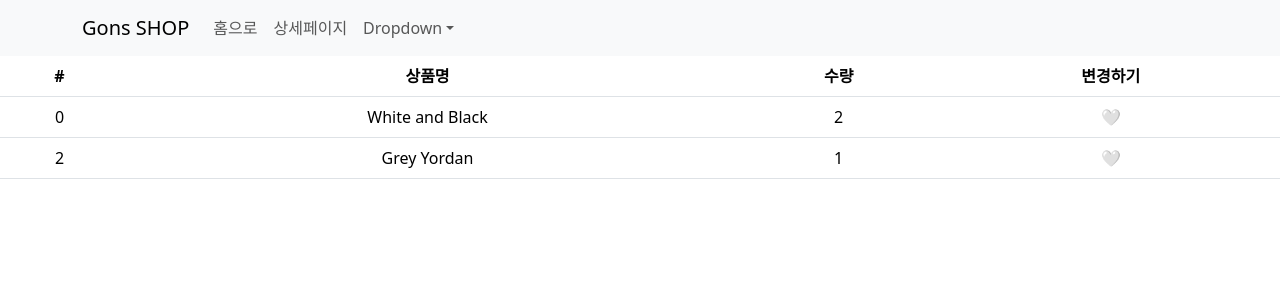
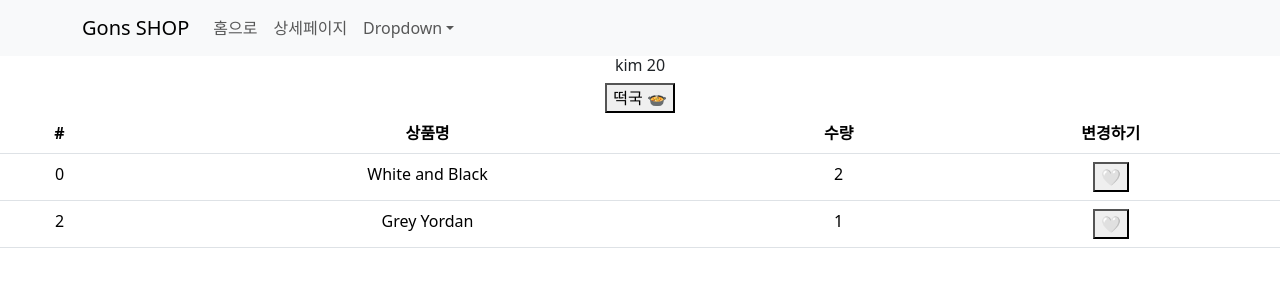
Before and after one commit to gonn-i/prevProject_react, a React (Create React App) app in the folder shop/: page /carts in a window 1280 px wide. Shown: the top 300 px of the page. Built offline with nearby package versions, Linux system fonts and the light colour scheme.

Commit message:
Part2: 쇼핑몰 프로젝트(20-23)

```diff
--- a/shop/src/App.js
+++ b/shop/src/App.js
@@ -16,6 +16,13 @@ import { Routes, Route, Link, useNavigate, Outlet } from 'react-router-dom'
 export let Context1 = createContext() // context 만들어준다! (state 보관함을 만들어준다)
 
 function App() {
+
+  useEffect(() => {
+    if (!localStorage.getItem('watched')) {
+      localStorage.setItem('watched', JSON.stringify([]));
+  }
+  },[]);
+
   let [cartProduct, setCartProduct] = useState();
   let [products, setProducts] = useState(data);
   let [clickCount, setClickCount] = useState(1);
--- a/shop/src/data.js
+++ b/shop/src/data.js
@@ -6,7 +6,9 @@ let data = [
     {
     id : 0,
     title : "햄스터 귀여워",
+    name : "햄스터 귀여워",
     content : "Born in France",
+    count: 1,
     price : 120000,
     img: "https://encrypted-tbn0.gstatic.com/images?q=tbn:ANd9GcTxEjnjcG54em86sdJVqyJV8Y6FJiLl24NzaA&usqp=CAU"
     },
@@ -14,7 +16,9 @@ let data = [
     {
     id : 1,
     title : "강아지 귀여워",
+    name : "강아지 귀여워",
     content : "Born in Seoul",
+    count: 1,
     price : 110000,
     img: "https://encrypted-tbn0.gstatic.com/images?q=tbn:ANd9GcQBOHHeNXKCB0jfGwGGxdCJIOeBOn5aO8dFGw&usqp=CAU"
     },
@@ -22,7 +26,9 @@ let data = [
     {
     id : 2,
     title : "강아지 꽃같아~",
+    name : "강아지 꽃같아~",
     content : "Born in the States",
+    count: 1,
     price : 130000,
     img: "https://encrypted-tbn0.gstatic.com/images?q=tbn:ANd9GcRzTWbNFRIbAO-LqEcPzmxjDvSfWEtRB8OycQ&usqp=CAU"
     }
--- a/shop/src/routes/Carts.js
+++ b/shop/src/routes/Carts.js
@@ -1,17 +1,26 @@
 import {Table} from 'react-bootstrap'
 import { useState, useEffect } from 'react'
-import { useSelector } from 'react-redux'
+import { useSelector, useDispatch } from 'react-redux'
+import {changeName, plueAge} from '../store/userSlice.js'
+import { plusStock } from '../store.js'
 function  Cart() {
 
     // Redux store에 있던 모든 state가 남음
     let states = useSelector((state)=> {
-        return state.cart
+        return state
     })
     console.log(states)
-    let carts = states;
+    let carts = states.cart;
+    console.log(carts)
+
+    let dispatch = useDispatch()
 
     return (
         <>
+        <h6>{states.user.name} {states.user.age}</h6>
+        <button onClick={ () => {
+            dispatch(plueAge(1))
+        }}> 떡국 🍲 </button>
         <Table>
                 <thead>
                     <tr>
@@ -23,7 +32,7 @@ function  Cart() {
                 </thead>
                 <tbody>
                     {carts.map((cart) =>
-                        <CartTable cart={cart}/>
+                        <CartTable cart={cart} key={cart.id}/>
                     )}
                 </tbody>
             </Table>
@@ -31,13 +40,15 @@ function  Cart() {
         </>
     )
 
-    function CartTable ({cart}) {
+    function CartTable ({cart }) {
         return (
-            <tr>
+            <tr >
                 <td>{cart.id}</td>
                 <td>{cart.name}</td>
                 <td>{cart.count}</td>
-                <td>🤍</td>
+                <td><button onClick={() => {
+                    dispatch(plusStock(cart.id))
+                }}>🤍</button></td>
             </tr>
         )
     }
--- a/shop/src/routes/detail.js
+++ b/shop/src/routes/detail.js
@@ -5,11 +5,13 @@ import styled from 'styled-components'
 import  data  from '../data.js'
 import axios from 'axios'
 import { Context1 } from '../App.js'
+import { addItem } from './../store.js'
+import { useDispatch } from 'react-redux';
 
 
 function Detail (props) {
-
     let { stock }= useContext(Context1)
+    let dispatch = useDispatch()
 
     let [showState, setShowState] = useState(true);
     let [input, setInput] = useState('');
@@ -37,6 +39,15 @@ function Detail (props) {
 
     let {id} = useParams();
 
+    useEffect(() => {
+        let stack = localStorage.getItem('watched')
+        stack = JSON.parse(stack)
+        stack.push(id)
+        stack = new Set(stack)
+        stack = Array.from(stack)
+        localStorage.setItem('watched', JSON.stringify(stack))
+    }, [])
+
     return (
         <div className={"start " + fadeMain}>
             {stock[0]}
@@ -51,7 +62,10 @@ function Detail (props) {
                     <h4 className="pt-5">{props.products[id].title}</h4>
                     <p>{props.products[id].contents}</p>
                     <p>{props.products[id].price}</p>
-                    <button className="btn btn-danger">주문하기</button>
+                    <button className="btn btn-danger" onClick={() => {
+                        // dispatch(addCart({ id: props.products[id].id, name: props.products[id].name, count: props.products[id].count }))
+                        dispatch(addItem( {id : 1, name : 'Red Knit', count : 1} ))
+                    }}>주문하기</button>
                     </div>
                 </div>
                 <Nav variant="tabs"  defaultActiveKey="link0">
--- a/shop/src/store.js
+++ b/shop/src/store.js
@@ -1,20 +1,10 @@
 import { configureStore, createSlice } from '@reduxjs/toolkit'
+import user from './store/userSlice.js'
 
-let user = createSlice({
-    name: 'user',
-    initialState: 'kim',
-    reducers: {
-        changeName(state) {
-            return 'john ' + state
-        }
-    }
-})
-
-export let { changeName } = user.actions
 
 let stock = createSlice({
     name: 'stock',
-    initialState: [10,11,12],
+    initialState: [10,11,12]
     }
 )
 
@@ -22,8 +12,19 @@ let cart = createSlice({
     name: 'cart',
     initialState: [
         {id : 0, name : 'White and Black', count : 2},
-        {id : 2, name : 'Grey Yordan', count : 1}]
+        {id : 2, name : 'Grey Yordan', count : 1}],
+    reducers: {
+        plusStock (state, a){
+            let idx = state.findIndex((e) => { return e.id == a.payload })
+            state[idx].count += 1
+        }, addItem(state, action){
+            // console.log(action.payload)
+            state.push(action.payload)
+        }
+    }
 })
+
+export let {addItem, plusStock} = cart.actions
 
 export default configureStore({
     reducer: {
@@ -52,3 +53,9 @@ export default configureStore({
 // 직접 컴포넌트에서 state 수정하지 않는 이유??
 // -> 100개의 컴포넌트에서 직접 수정하다가 버그 생기면 근원을 찾기 힘듦,
 // -> 따라서 컴포넌트에서 " 실행해달라고 부탁하는 식으로 " 하면 버그의 뿌리 찾기 쉬움
+
+
+// array/object 의 경우 ⭐️ 직접 수정해도 state 변경 가능 ⭐️
+// 왜냐하면 Immer.js 가 도와주기 때문
+// 그래서 문자 하나만 필요해도 일부러 {} 안에 담기도 함
+// 결론!! state가 object/array 이먄 return 없이 직접 수정이 가능
--- /dev/null
+++ b/shop/src/store/userSlice.js
@@ -0,0 +1,25 @@
+import { configureStore, createSlice } from '@reduxjs/toolkit'
+
+let user = createSlice({
+    name: 'user',
+    initialState: {name: 'kim', age: 20},
+    reducers: {
+        changeName(state) {
+            state.name = 'park'
+        }, plueAge (state, a){
+            state.age += a.payload;
+        }
+
+    }
+})
+
+export let { changeName, plueAge } = user.actions
+
+export default user;
+
+// store.js 분할 방법
+
+
+// state 변경함수의 둘째 파라미터를 작명하면, 인자를 더 받아서 함수 사용이 가능!!!
+// 단, reducer 함수 내부에 파라미터를 넣은 자료들은 a.payload 헤야 나옴 (line: 9-10)
+//( a 말고 action 이런식으로 많이 작명, action.type하면 state 변경함수 이름이 나옴)
```
Also changed, not shown: shop/src/index.js (+17 -0 lines).
